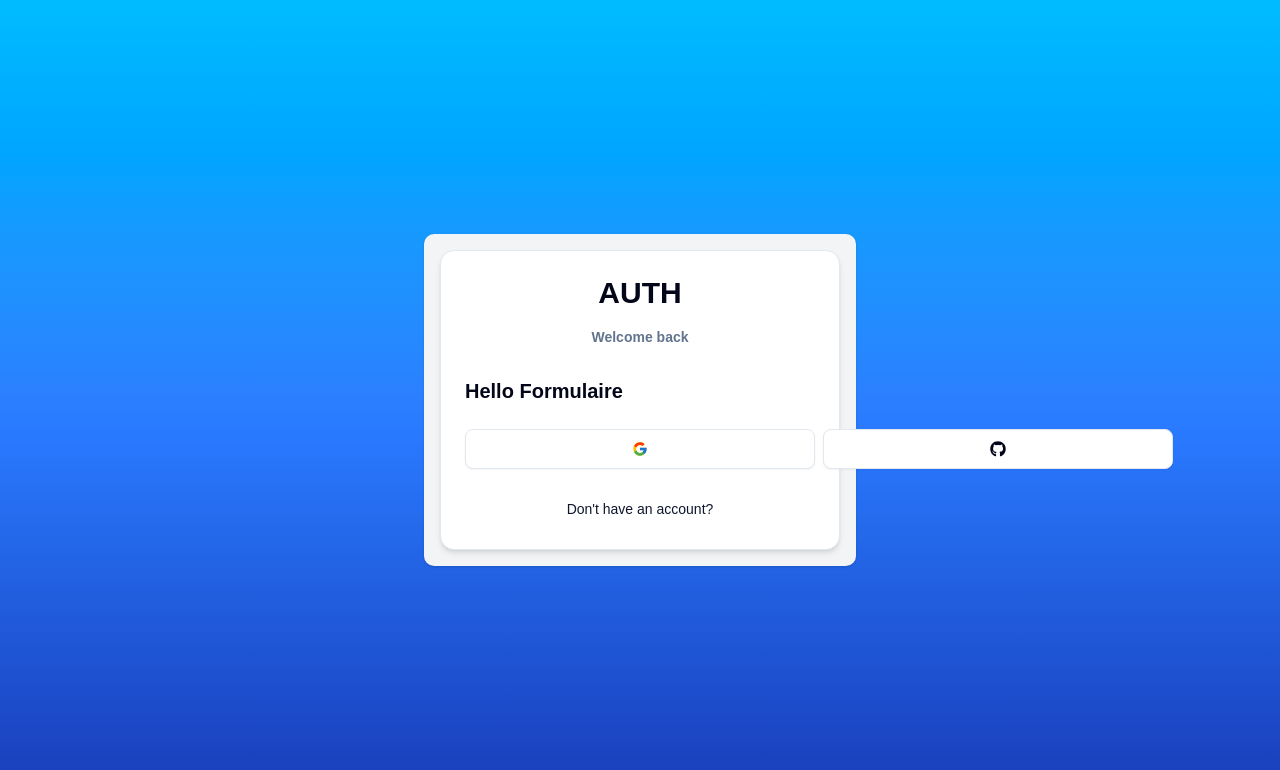
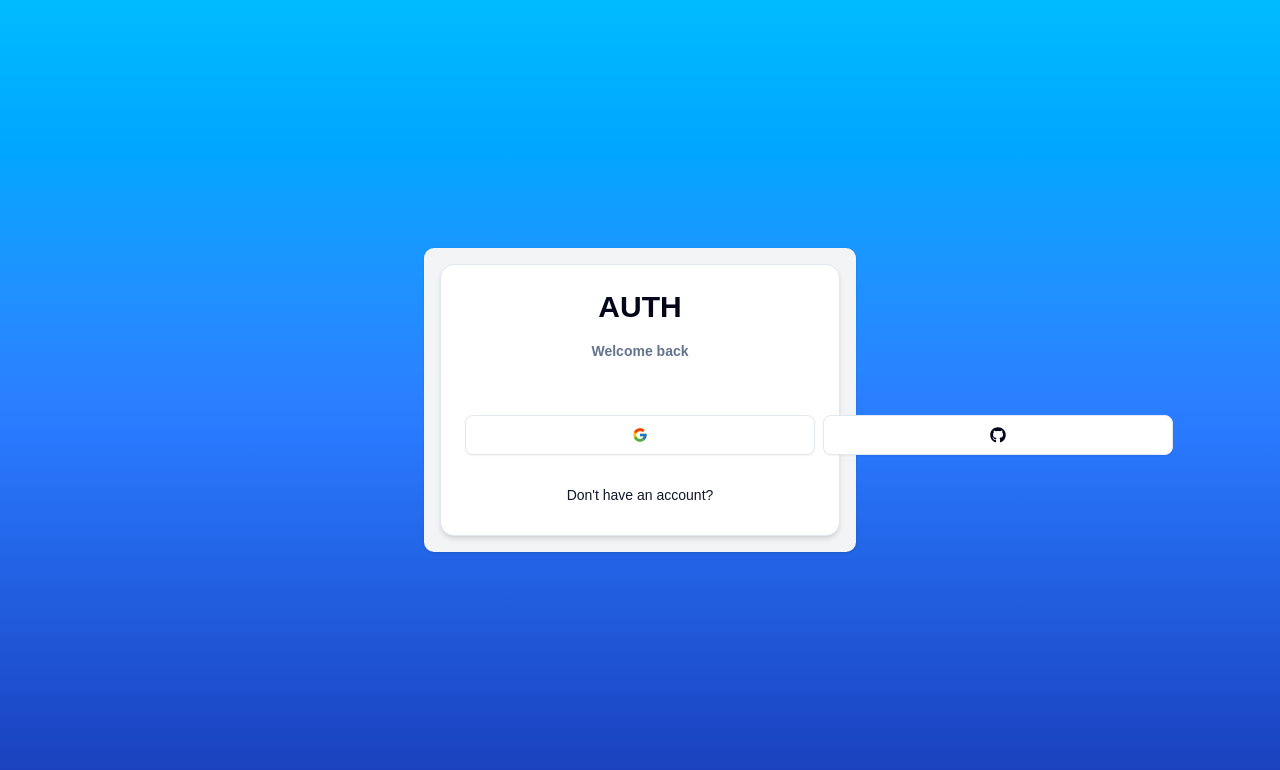
Before and after one commit to MorlonDev261/Next-auth-v5, a Next.js app: page /login in a window 1280 px wide. Shown: the top 770 px of the page. Built offline with nearby package versions, Linux system fonts and the light colour scheme.

Commit message:
Update login-form.tsx

```diff
--- a/components/auth/login-form.tsx
+++ b/components/auth/login-form.tsx
@@ -8,7 +8,6 @@ const LoginForm = () => {
      backButtonHref="/auth/register"
      showSocial
    >
-     Hello Formulaire
    </CardWrapper>
  )
 }
```
